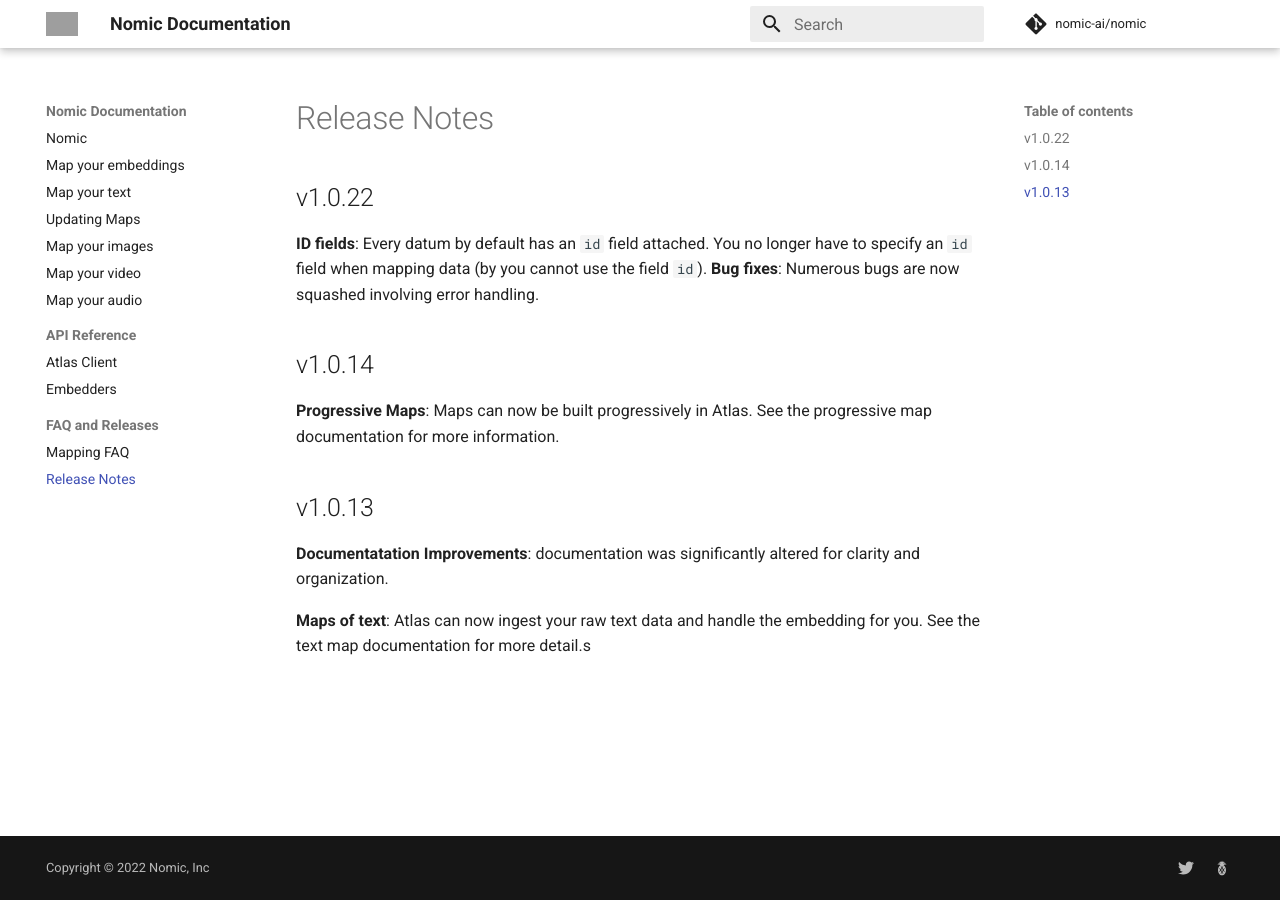
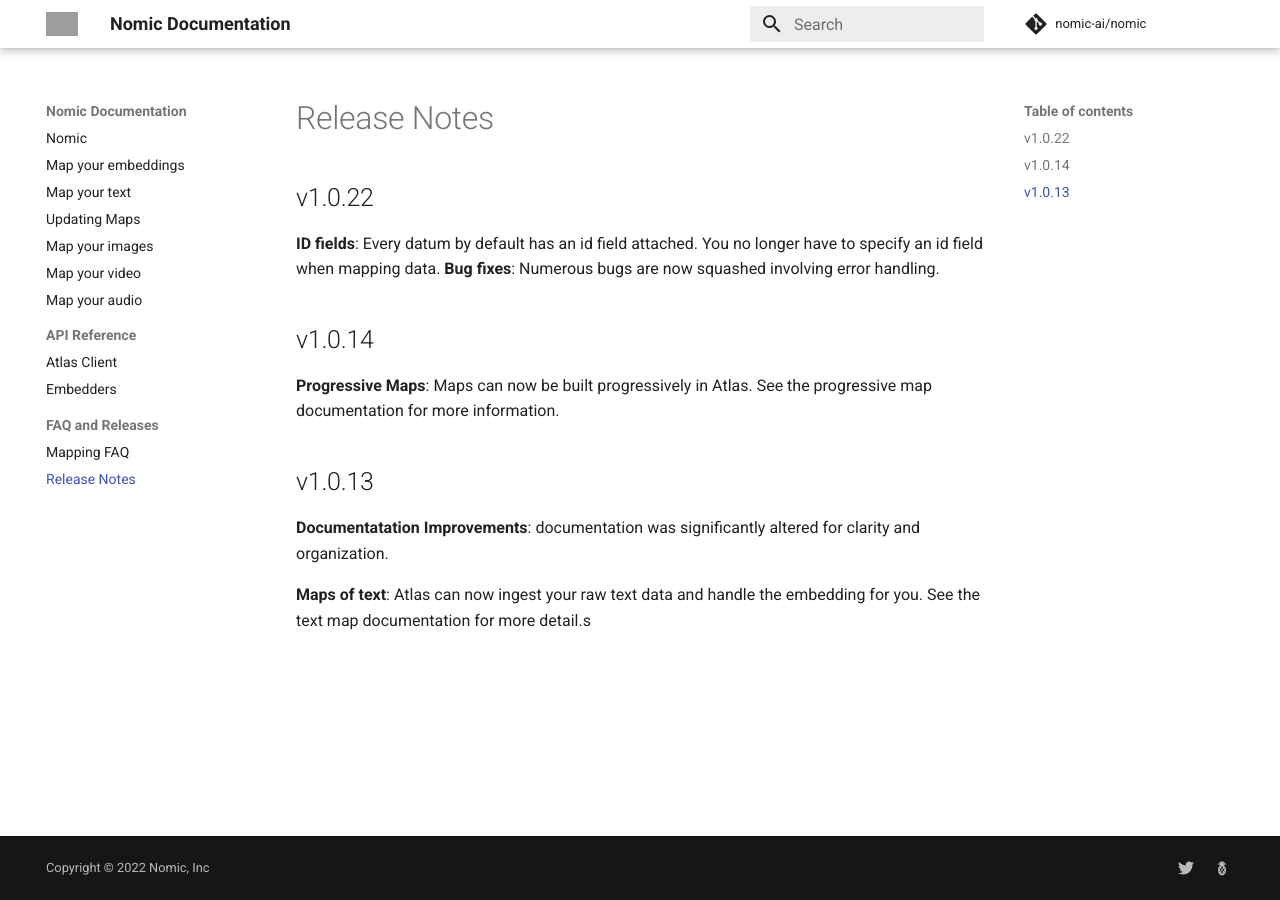
Before and after one commit to nomic-ai/nomic, an MkDocs documentation site: the page built from docs/release_notes.md, in a window 1280 px wide. Built offline with MkDocs 1.6.1 and Material for MkDocs 9.7.7, drawn with Linux system fonts in a browser that asks for light colours; comment, search, counter and statistics services are not loaded; grey boxes are pictures that could not be loaded.

Commit message:
releaes note minor updates

```diff
--- a/docs/release_notes.md
+++ b/docs/release_notes.md
@@ -1,6 +1,6 @@
 # Release Notes
 ## v1.0.22
-**ID fields**: Every datum by default has an `id` field attached. You no longer have to specify an `id` field when mapping data (by you cannot use the field `id`).
+**ID fields**: Every datum by default has an id field attached. You no longer have to specify an id field when mapping data.
 **Bug fixes**: Numerous bugs are now squashed involving error handling.
 
 ## v1.0.14
```
